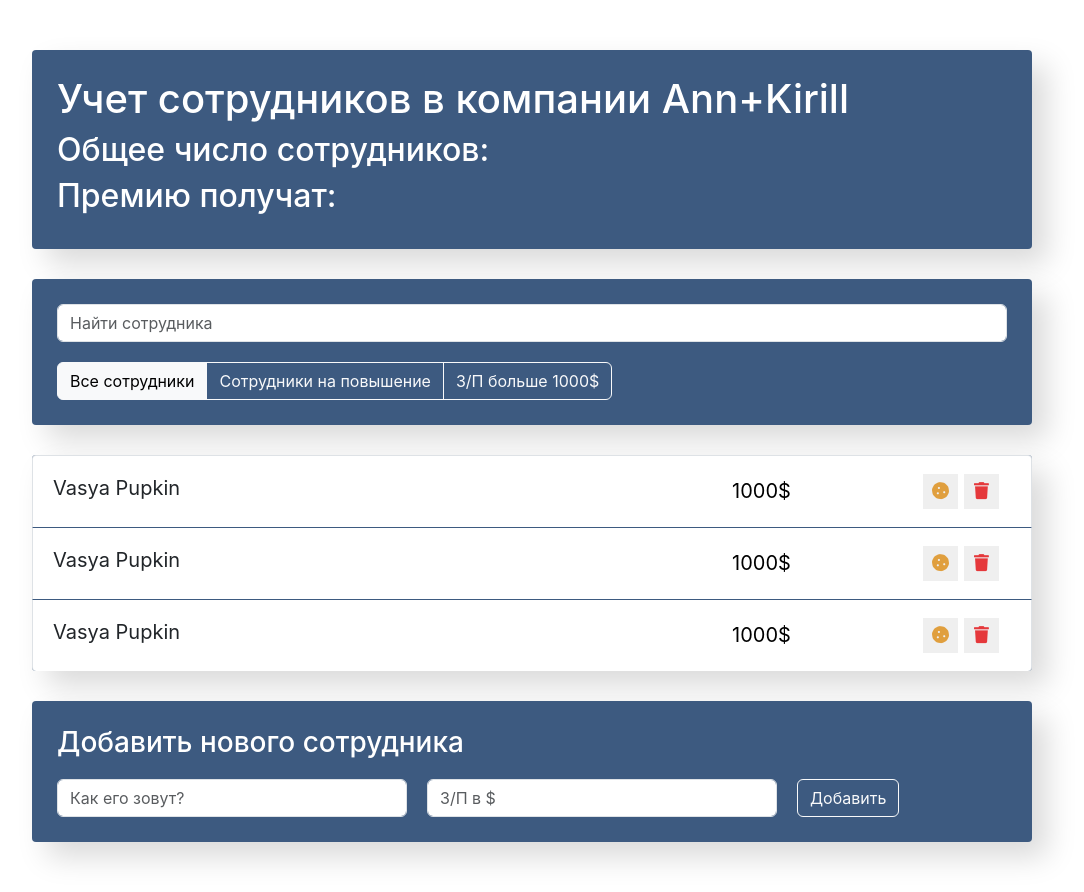
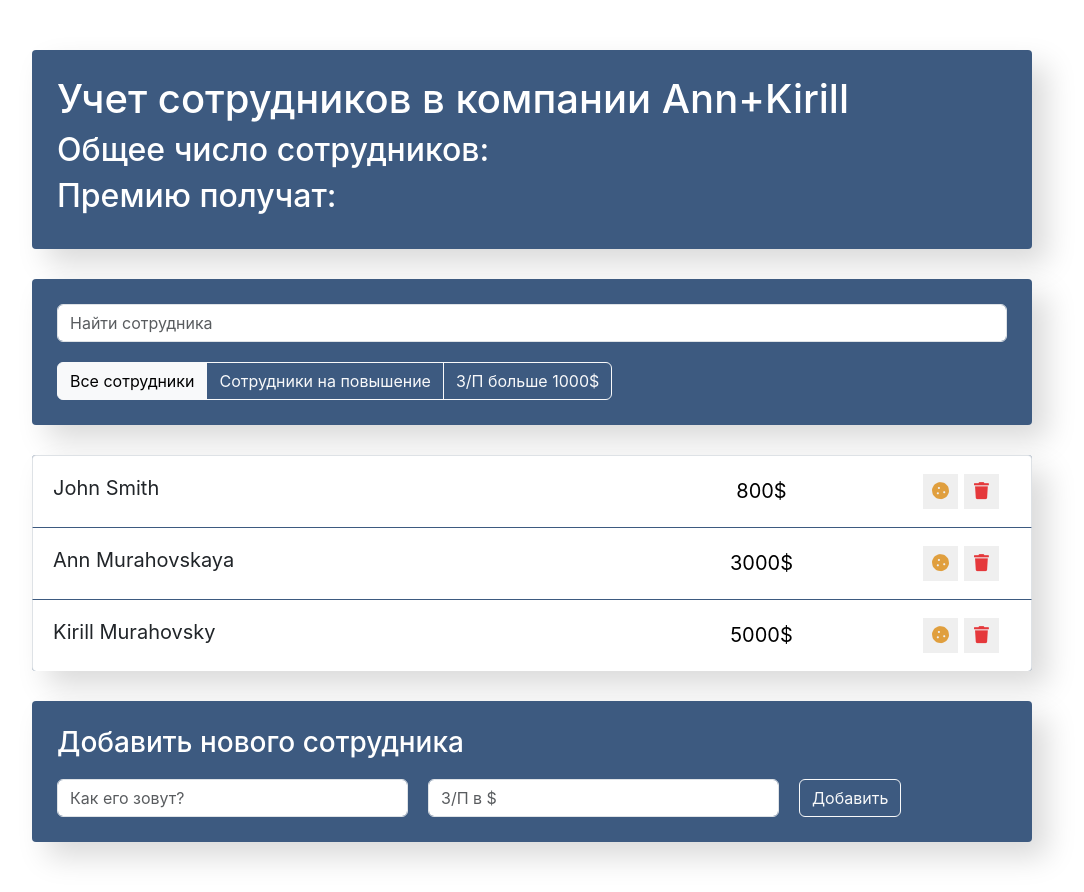
Before and after one commit to Arsaide/employees_template, a React (Create React App) app: page / in a window 1280 px wide. Shown: the whole page, without its empty margins (108-1192 px from the left). Built offline with nearby package versions, Linux system fonts and the light colour scheme.

Commit message:
update components

```diff
--- a/src/components/app/app.jsx
+++ b/src/components/app/app.jsx
@@ -6,6 +6,12 @@ import { EmpoloyeesAddForm } from '../employees-add-form/empoyees-add-form';
 import './app.css';
 
 export default function App() {
+    const data = [
+        {name: 'John Smith', salary: 800, increase: false, id: 1},
+        {name: 'Ann Murahovskaya', salary: 3000, increase: false, id: 2},
+        {name: 'Kirill Murahovsky', salary: 5000, increase: false, id: 3}
+    ];
+
     return (
         <div className="app">
             <AppInfo />
@@ -15,7 +21,7 @@ export default function App() {
                 <AppFilter />
             </div>
 
-            <EmployeesList />
+            <EmployeesList data={data}/>
             <EmpoloyeesAddForm />
         </div>
     );
--- a/src/components/employees-add-form/employees-add-form.css
+++ b/src/components/employees-add-form/employees-add-form.css
@@ -12,6 +12,6 @@
 }
 
 .add-form input {
-    width: 350px;
+    width: 351px;
     margin-right: 20px;
 }
--- a/src/components/employees-list-item/employees-list-item.jsx
+++ b/src/components/employees-list-item/employees-list-item.jsx
@@ -1,10 +1,16 @@
 import './employees-list-item.css';
 
-export const EmployeesListItem = () => {
+export const EmployeesListItem = ({name, salary, increase}) => {
+    let classNames = "list-group-item d-flex justify-content-between";
+    if (increase) {
+        classNames += ' increase';
+    }
+
+
     return (
-        <li className="list-group-item d-flex justify-content-between">
-            <span className="list-group-item-label">Vasya Pupkin</span>
-            <input type="text" className="list-group-item-input" defaultValue="1000$"/>
+        <li className={classNames}>
+            <span className="list-group-item-label">{name}</span>
+            <input type="text" className="list-group-item-input" defaultValue={salary + '$'}/>
             <div className="d-flex justify-content-center align-items-center">
                 <button
                     type="button"
--- a/src/components/employees-list/employees-list.jsx
+++ b/src/components/employees-list/employees-list.jsx
@@ -1,12 +1,15 @@
 import './employees-list.css';
 import { EmployeesListItem } from '../employees-list-item/employees-list-item';
 
-export const EmployeesList = () => {
+export const EmployeesList = ({data}) => {
     return (
         <ul className="app-list list-group">
-            <EmployeesListItem />
-            <EmployeesListItem />
-            <EmployeesListItem />
+            {data.map((item) => {
+                const {id, ...itemProps} = item;
+                return(
+                    <EmployeesListItem key={id} {...itemProps}/>
+                )
+            })}
         </ul>
     )
 };
```
